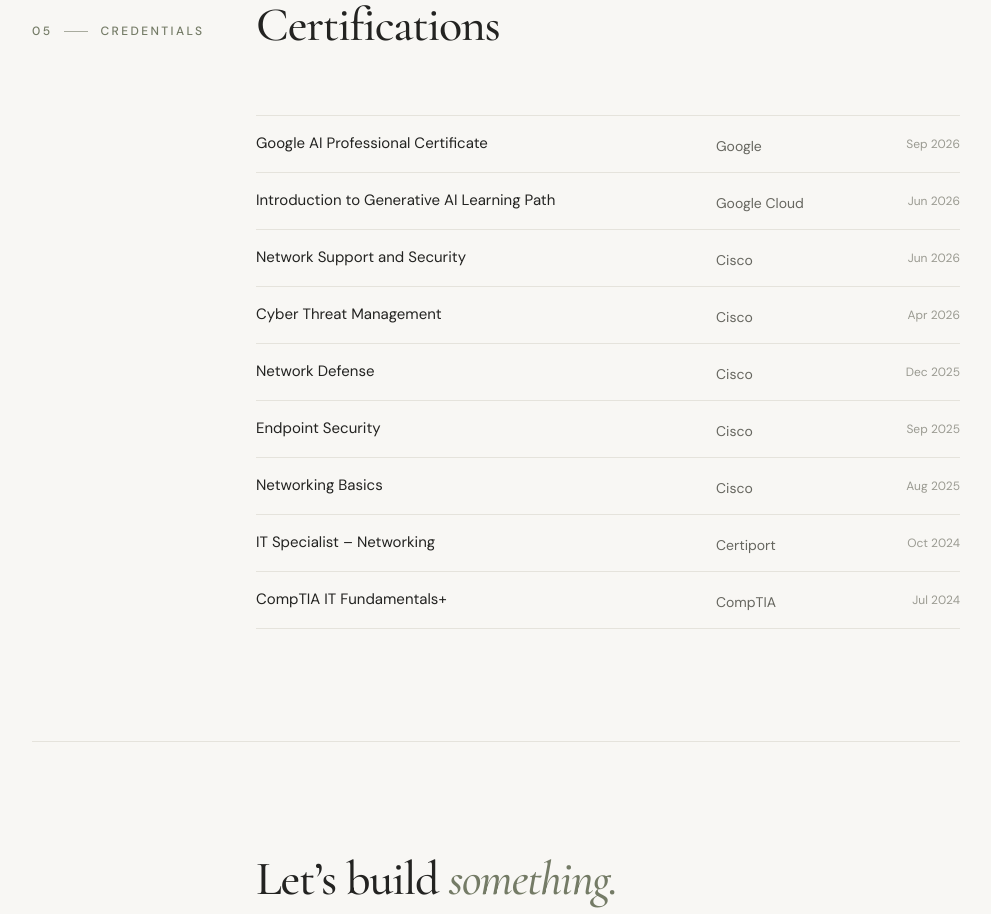
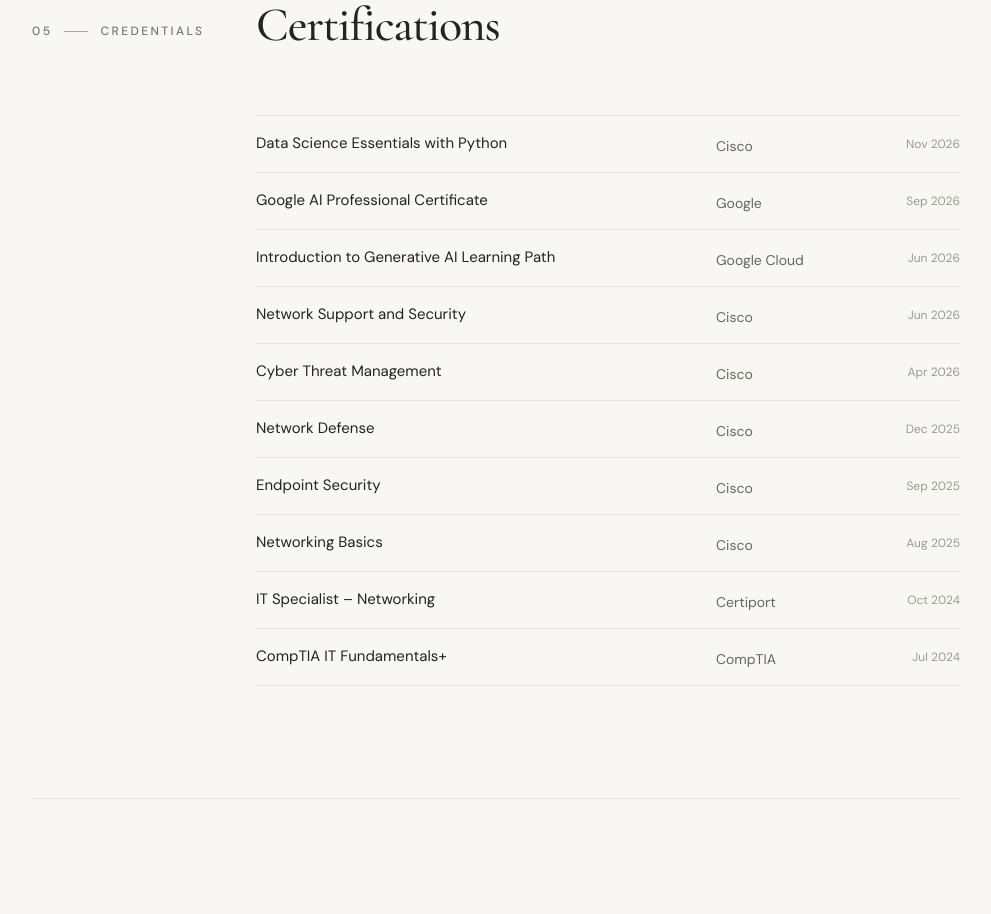
Before and after one commit to Hansaeng20/Franz_Portfolio, a React (Vite) app: page / in a window 1280 px wide. Shown: the part 5040-5954 px from the top of the page, without its empty margins (144-1135 px from the left). Built offline with nearby package versions, Linux system fonts and the light colour scheme.

Commit message:
Add Cisco Data Science Essentials certification

```diff
--- a/src/data/portfolio.ts
+++ b/src/data/portfolio.ts
@@ -88,6 +88,7 @@ export const skills = [
 ]
 
 export const certifications = [
+    { name: 'Data Science Essentials with Python', issuer: 'Cisco', date: 'Nov 2026' },
     { name: 'Google AI Professional Certificate', issuer: 'Google', date: 'Sep 2026' },
     { name: 'Introduction to Generative AI Learning Path', issuer: 'Google Cloud', date: 'Jun 2026' },
     { name: 'Network Support and Security', issuer: 'Cisco', date: 'Jun 2026' },
```
